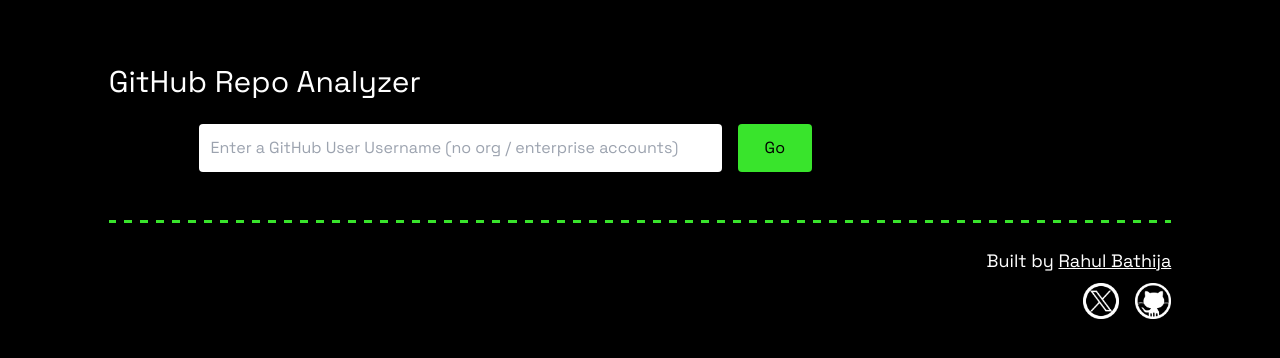
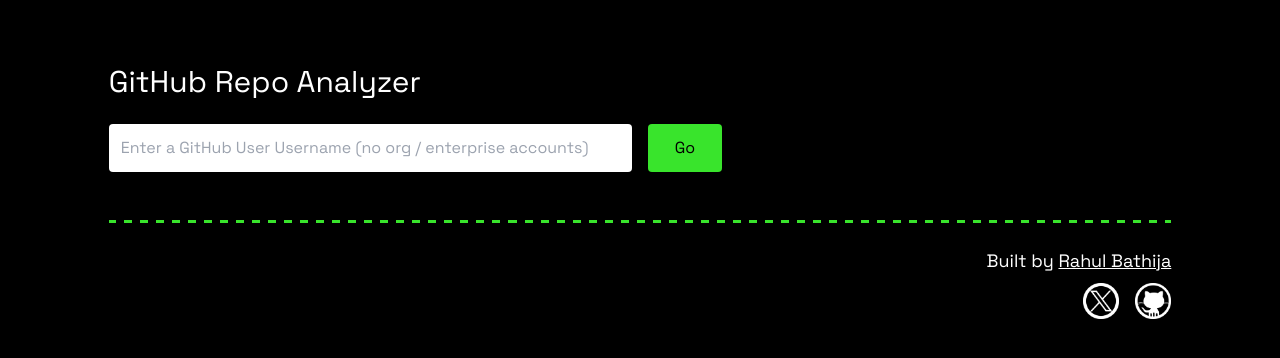
Before and after one commit to rahulbathijaa/Github-Repo-Analyzer, a Next.js app in the folder frontend/: page / in a window 1280 px wide. Shown: the top 358 px of the page. Built offline with nearby package versions, Linux system fonts and the light colour scheme; no server answers.

Commit message:
mobile input form

```diff
--- a/frontend/app/page.tsx
+++ b/frontend/app/page.tsx
@@ -19,7 +19,7 @@
   const BACKEND_BASE_URL = process.env.NEXT_PUBLIC_BACKEND_BASE_URL || 'http://localhost:8000';
   const [username, setUsername] = useState('');
   const [userProfile, setUserProfile] = useState<UserProfile | null>(null);
-  const [repoAnalysis, setRepoAnalysis] = useState<RepoAnalysis[]>([]); // Change to an array
+  const [repoAnalysis, setRepoAnalysis] = useState<RepoAnalysis[]>([]);
   const [heatmapData, setHeatmapData] = useState<HeatmapData[]>([]);
   const [error, setError] = useState<string>('');
   const [isLoading, setIsLoading] = useState(false);
@@ -31,7 +31,7 @@
         throw new Error('User not found');
       }
       const data = await response.json();
-      console.log('User Profile:', data); // Log user profile data
+      console.log('User Profile:', data);
       setUserProfile(data);
     } catch (error) {
       console.error('Error fetching user profile:', error);
@@ -46,8 +46,8 @@
         throw new Error('Error fetching repo analysis');
       }
       const data = await response.json();
-      console.log('Repo Analysis:', data); // Log repo analysis data
-      setRepoAnalysis(data); // Set as an array
+      console.log('Repo Analysis:', data);
+      setRepoAnalysis(data);
     } catch (error) {
       console.error('Error fetching repo analysis:', error);
       setError('Error fetching repo analysis.');
@@ -61,7 +61,7 @@
         throw new Error('Error fetching language commits');
       }
       const data = await response.json();
-      console.log('Language Commits:', data); // Log heatmap data
+      console.log('Language Commits:', data);
       setHeatmapData(data);
     } catch (error) {
       console.error('Error fetching language commits:', error);
@@ -89,25 +89,12 @@
   };
 
   return (
-    <div
-      className="pt-16 pb-8"
-      style={{
-        backgroundColor: 'black',
-        color: 'white',
-        minHeight: '100vh',
-      }}
-    >
-      <div
-        style={{
-          display: 'grid',
-          gridTemplateColumns: 'repeat(12, 1fr)',
-          gap: '24px',
-        }}
-      >
-        <div style={{ gridColumn: '2 / 12' }}>
+    <div className="pt-16 pb-8 bg-black text-white min-h-screen">
+      <div className="grid grid-cols-12 gap-6">
+        <div className="col-span-10 col-start-2">
           <h1 className="text-3xl mb-6">GitHub Repo Analyzer</h1>
           <form
-            className="mt-6 grid grid-cols-12 gap-4 md:grid-cols-12"
+            className="mt-6 grid grid-cols-12 gap-4"
             onSubmit={(e) => {
               e.preventDefault();
               fetchAllData();
@@ -118,11 +105,11 @@
               placeholder="Enter a GitHub User Username (no org / enterprise accounts)"
               value={username}
               onChange={(e) => setUsername(e.target.value)}
-              className="col-span-12 md:col-start-2 md:col-span-6 p-3 text-base bg-white text-black border-none rounded"
+              className="col-span-12 md:col-span-6 p-3 text-base bg-white text-black border-none rounded"
             />
             <button
               type="submit"
-              className="col-span-12 md:col-start-8 md:col-span-1 p-3 bg-[#39E42C] text-black border-none rounded"
+              className="col-span-12 md:col-span-1 p-3 bg-[#39E42C] text-black border-none rounded mt-4 md:mt-0"
             >
               Go
             </button>
@@ -165,7 +152,7 @@
 
           {repoAnalysis.length > 0 && (
             <>
-              <RepoAnalysisComponent repoAnalyses={repoAnalysis} /> {/* Pass as array */}
+              <RepoAnalysisComponent repoAnalyses={repoAnalysis} />
               <div
                 style={{
                   borderTop: '2px dashed #39E42C',
```
